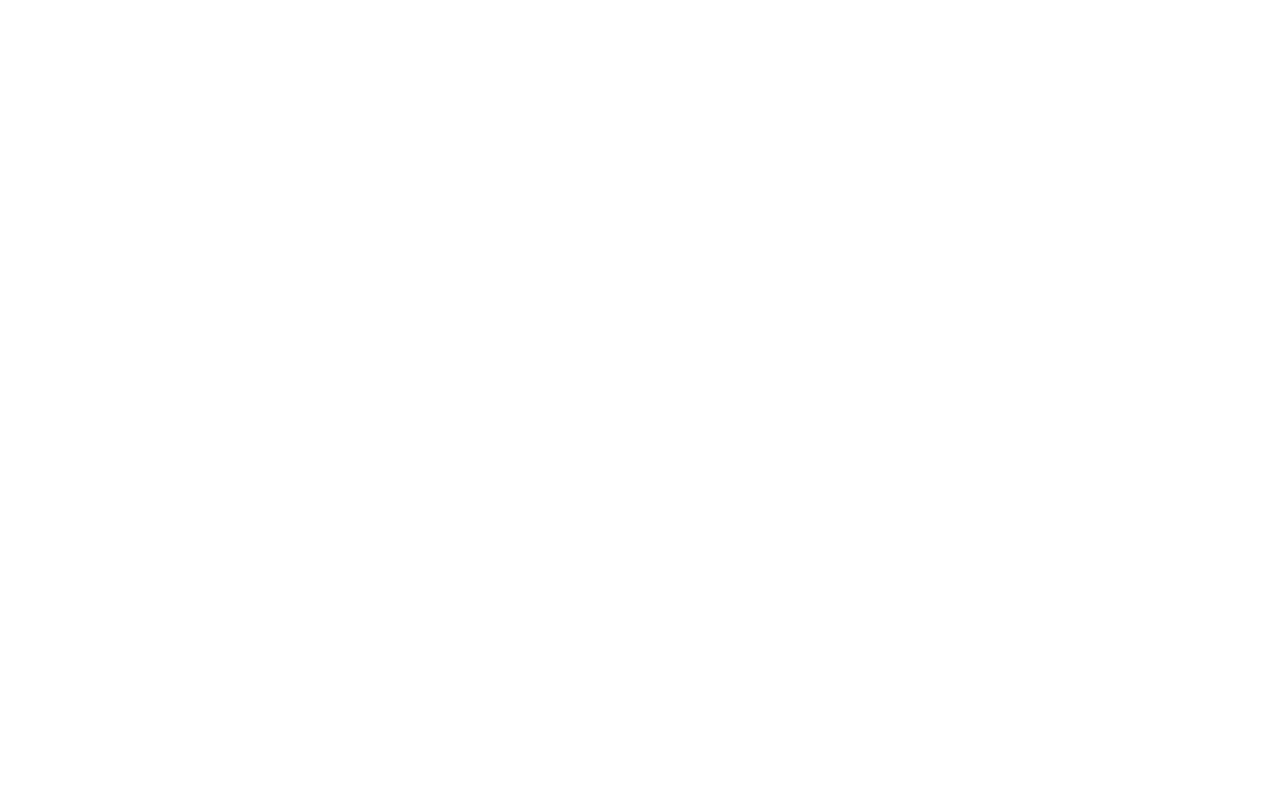
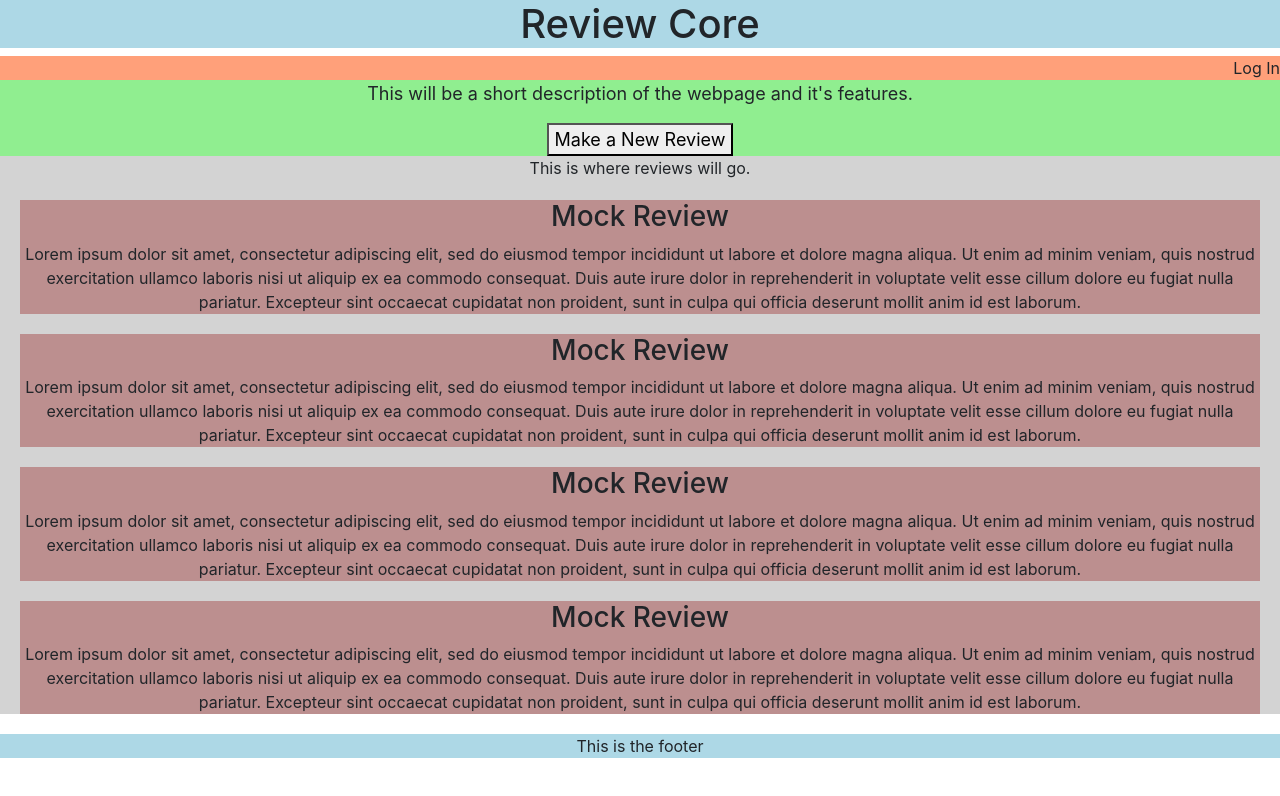
Before and after one commit to SteveKoutsodontis/Review-Core, a website: page public/index.html in a window 1280 px wide. Drawn offline with nearby package versions, Linux system fonts and the light colour scheme.

Commit message:
Added mockup HTML and CSS for homepage and log in

```diff
--- a/public/css/style.css
+++ b/public/css/style.css
@@ -0,0 +1,44 @@
+body {
+    background-color: white;
+}
+
+.review-core {
+    text-align: center;
+}
+
+nav {
+    background-color: lightsalmon;
+}
+
+.login-link {
+    text-align: right;
+}
+
+header {
+    background-color:lightblue;
+}
+
+
+.description {
+    background-color: lightgreen;
+    text-align: center;
+    font-size: large;
+}
+
+.review-box {
+    background-color: lightgrey;
+    text-align: center;
+}
+.review {
+    background-color: rosybrown;
+    margin: 20px;
+}
+
+.review h3 {
+    text-align: center;
+}
+
+footer {
+    background-color: lightblue;
+    text-align: center;
+}
--- a/public/index.html
+++ b/public/index.html
@@ -4,15 +4,77 @@
     <meta charset="UTF-8">
     <meta http-equiv="X-UA-Compatible" content="IE=edge">
     <meta name="viewport" content="width=device-width, initial-scale=1.0">
+    <link rel="stylesheet" href="./css/style.css">
+    <link rel="stylesheet" href="https://stackpath.bootstrapcdn.com/bootstrap/4.1.3/css/bootstrap.min.css" integrity="sha384-MCw98/SFnGE8fJT3GXwEOngsV7Zt27NXFoaoApmYm81iuXoPkFOJwJ8ERdknLPMO" crossorigin="anonymous">
     <title>Review Core</title>
 </head>
 
-<header>
 
-</header>
+<body>
+    <header>
+        <div class="review-core">
+            <h1> Review Core</h1>
+        </div>
+    </header>
+
+    <nav>
+        <div class="login-link">
+            Log In
+        </div>
+    </nav>
+
+    <main>
+        <div class="description">
+            <p>This will be a short description of the webpage and it's features.</p>
+            <button class="review-btn">Make a New Review</button>
+        </div>
+        <div class="review-box">
+            <p>This is where reviews will go.</p>
+
+            <div class="review">
+                <div class="row">
+                    <div class="col-12">
+                        <h3>Mock Review</h3>
+                        Lorem ipsum dolor sit amet, consectetur adipiscing elit, sed do eiusmod tempor incididunt ut labore et dolore magna aliqua. Ut enim ad minim veniam, quis nostrud exercitation ullamco laboris nisi ut aliquip ex ea commodo consequat. Duis aute irure dolor in reprehenderit in voluptate velit esse cillum dolore eu fugiat nulla pariatur. Excepteur sint occaecat cupidatat non proident, sunt in culpa qui officia deserunt mollit anim id est laborum.
+                    </div>
+                </div>
+            </div>
+
+            <div class="review">
+                <div class="row">
+                    <div class="col-12">
+                        <h3>Mock Review</h3>
+                        Lorem ipsum dolor sit amet, consectetur adipiscing elit, sed do eiusmod tempor incididunt ut labore et dolore magna aliqua. Ut enim ad minim veniam, quis nostrud exercitation ullamco laboris nisi ut aliquip ex ea commodo consequat. Duis aute irure dolor in reprehenderit in voluptate velit esse cillum dolore eu fugiat nulla pariatur. Excepteur sint occaecat cupidatat non proident, sunt in culpa qui officia deserunt mollit anim id est laborum.
+                    </div>
+                </div>
+            </div>
+
+            <div class="review">
+                <div class="row">
+                    <div class="col-12">
+                        <h3>Mock Review</h3>
+                        Lorem ipsum dolor sit amet, consectetur adipiscing elit, sed do eiusmod tempor incididunt ut labore et dolore magna aliqua. Ut enim ad minim veniam, quis nostrud exercitation ullamco laboris nisi ut aliquip ex ea commodo consequat. Duis aute irure dolor in reprehenderit in voluptate velit esse cillum dolore eu fugiat nulla pariatur. Excepteur sint occaecat cupidatat non proident, sunt in culpa qui officia deserunt mollit anim id est laborum.
+                    </div>
+                </div>
+            </div>
+
+            <div class="review">
+                <div class="row">
+                    <div class="col-12">
+                        <h3>Mock Review</h3>
+                        Lorem ipsum dolor sit amet, consectetur adipiscing elit, sed do eiusmod tempor incididunt ut labore et dolore magna aliqua. Ut enim ad minim veniam, quis nostrud exercitation ullamco laboris nisi ut aliquip ex ea commodo consequat. Duis aute irure dolor in reprehenderit in voluptate velit esse cillum dolore eu fugiat nulla pariatur. Excepteur sint occaecat cupidatat non proident, sunt in culpa qui officia deserunt mollit anim id est laborum.
+                    </div>
+                </div>
+            </div>
+
+        </div>
+    </main>
+
+    <footer>
+        <p>This is the footer</p>
+    </footer>
+</body>
 
 
-<body>
 
-</body>
 </html>
```
Also changed, not shown: public/login.html (+34 -0 lines).
